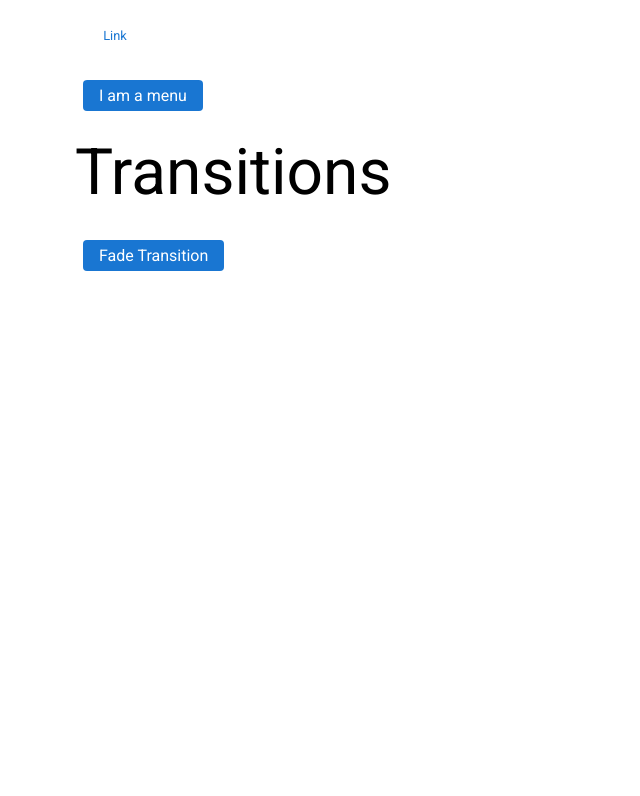
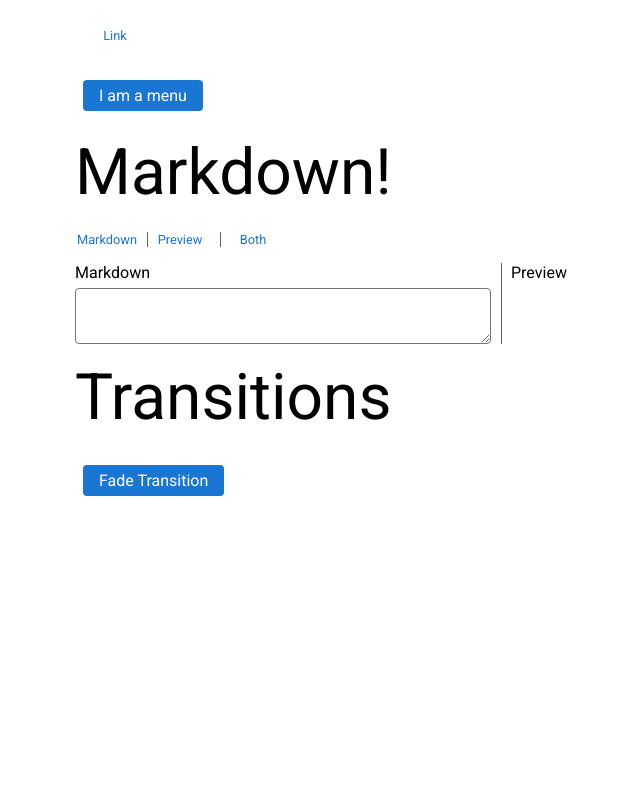
Before and after one commit to Gerras/website, a React app: page /components in a window 1280 px wide. Shown: the part 1444-2240 px from the top of the page, without its empty margins (139-779 px from the left). Built offline with nearby package versions, Linux system fonts and the light colour scheme.

Commit message:
Creating a more flushed out markdown component, has the ability to toggle between preview and markdown. Make some tweaks to the code component and component example layout.

```diff
--- a/src/app/components/Examples/MarkdownExample.tsx
+++ b/src/app/components/Examples/MarkdownExample.tsx
@@ -1,4 +1,3 @@
-import Code from '../../../design-library/components/Code/Code';
 import MarkdownPreview from '../../../design-library/components/Markdown/MarkdownPreview';
 import React from 'react';
 import Typography from '../../../design-library/components/Typography/Typography';
@@ -9,19 +8,6 @@ const MarkdownExample: React.FC = () => {
       <Typography variant="h1" gutterBottom>
         Markdown!
       </Typography>
-      <Code>
-        {`
-    const ButtonExample: React.FC = () => {
-      return (
-        <>
-          <Typography variant="h1" gutterBottom>
-            Buttons
-          </Typography>
-        </>
-      );
-    }
-      `}
-      </Code>
       <MarkdownPreview inputId="markdown" label="Markdown" />
     </>
   );
--- a/src/app/routes/Components.tsx
+++ b/src/app/routes/Components.tsx
@@ -30,10 +30,10 @@ const Components: React.FC = () => {
         <MenuExample />
       </Container>
       <Container maxWidth="md" gutterBottom>
-        <TransitionExample />
+        <MarkdownExample />
       </Container>
       <Container maxWidth="md" gutterBottom>
-        <MarkdownExample />
+        <TransitionExample />
       </Container>
     </>
   );
--- a/src/design-library/components/Code/Code.tsx
+++ b/src/design-library/components/Code/Code.tsx
@@ -15,19 +15,20 @@ const CodeWrapper = styled.div`
 `;
 
 const Pre = styled.pre`
+  background: none;
   color: ${(props) => props.theme.palette.common.white};
   font-family: Consolas, Menlo, Monaco, source-code-pro;
-  background: none;
   font-feature-settings: normal;
+  hyphens: none;
+  line-height: 1.5;
+  margin-bottom: 0;
+  padding: 1rem;
+  tab-size: 4;
   text-align: left;
   white-space: pre;
+  word-break: normal;
   word-spacing: normal;
-  word-break: normal;
   word-wrap: normal;
-  line-height: 1.5;
-  margin-bottom: 0;
-  tab-size: 4;
-  hyphens: none;
 `;
 
 const Code: React.FC<CodeProps> = (props) => {
--- a/src/design-library/components/Markdown/MarkDown.tsx
+++ b/src/design-library/components/Markdown/MarkDown.tsx
@@ -10,8 +10,6 @@ interface MarkDownProps {
 
 const MarkdownContainer = styled.div`
   padding: 0.325rem;
-  border: ${(props) => `1px solid ${props.theme.palette.grey.g500}`};
-  border-radius: ${(props) => props.theme.borderRadius};
   min-height: 56px;
 `;
 
--- a/src/design-library/components/Markdown/MarkdownInput.tsx
+++ b/src/design-library/components/Markdown/MarkdownInput.tsx
@@ -4,9 +4,10 @@ import styled from 'styled-components';
 interface MarkdownProps {
   id: string;
   onChange?: React.ChangeEventHandler<HTMLTextAreaElement>;
+  value?: string | ReadonlyArray<string> | number | undefined;
 }
 
-const MarkdownRoot = styled.textarea`
+const MarkdownInputRoot = styled.textarea`
   font-size: 1rem;
   padding: 8px;
   border-radius: ${(props) => props.theme.borderRadius};
@@ -14,7 +15,13 @@ const MarkdownRoot = styled.textarea`
 `;
 
 const MarkdownInput: React.FC<MarkdownProps> = (props) => {
-  return <MarkdownRoot id={props.id} onChange={props.onChange} />;
+  return (
+    <MarkdownInputRoot
+      id={props.id}
+      onChange={props.onChange}
+      value={props.value}
+    />
+  );
 };
 
 export default MarkdownInput;
--- a/src/design-library/components/Markdown/MarkdownPreview.tsx
+++ b/src/design-library/components/Markdown/MarkdownPreview.tsx
@@ -1,10 +1,12 @@
 import React, { useState } from 'react';
+import Button from '../Button/Button';
 import Divider from '../Divider/Divider';
 import ErrorBoundary from '../../utils/ErrorBoundary';
 import Label from '../Form/Label';
 import Markdown from './Markdown';
 import MarkdownInput from './MarkdownInput';
 import Typography from '../Typography/Typography';
+import { Value } from '../../types/element.types';
 import styled from 'styled-components';
 
 interface MarkdownPreviewProps {
@@ -12,10 +14,22 @@ interface MarkdownPreviewProps {
   label: string;
 }
 
+type MarkdownVisibility = 'markdown' | 'preview' | 'both';
+
+const MarkdownPreviewOuter = styled.div`
+  display: flex;
+  width: 100%;
+  flex-direction: column;
+`;
+
 const MarkdownPreviewContainer = styled.div`
   display: flex;
-  width: 100%;
   justify-content: space-between;
+`;
+
+const ButtonContainer = styled.div`
+  display: flex;
+  margin-bottom: 1rem;
 `;
 
 const MarkdownContainer = styled.div`
@@ -26,9 +40,39 @@ const MarkdownContainer = styled.div`
 
 const MarkdownPreview: React.FC<MarkdownPreviewProps> = (props) => {
   const [markDown, setMarkDown] = useState<string>('');
+  const [textAreaValue, setTextAreaValue] = useState<Value>();
+  const [markdownVisibility, setMarkdownVisibility] =
+    useState<MarkdownVisibility>('both');
   const handleOnChange: React.ChangeEventHandler<HTMLTextAreaElement> = (e) => {
+    setTextAreaValue(e.currentTarget.value);
     setMarkDown(e.currentTarget.value);
   };
+
+  const renderMarkdownVisibility = () => {
+    if (markdownVisibility === 'preview') {
+      return (
+        <>
+          <Typography gutterBottom>Preview</Typography>
+          <ErrorBoundary fallback={<div>Whoops!</div>}>
+            <Markdown markdown={markDown} />
+          </ErrorBoundary>
+        </>
+      );
+    }
+    if (markdownVisibility === 'markdown') {
+      return (
+        <>
+          <Label id={props.inputId} gutterBottom>
+            {props.label}
+          </Label>
+          <MarkdownInput
+            onChange={handleOnChange}
+            id={props.inputId}
+            value={textAreaValue}
+          />
+        </>
+      );
+    }
 
     return (
       <MarkdownPreviewContainer>
@@ -36,7 +80,11 @@ const MarkdownPreview: React.FC<MarkdownPreviewProps> = (props) => {
           <Label id={props.inputId} gutterBottom>
             {props.label}
           </Label>
-        <MarkdownInput onChange={handleOnChange} id={props.inputId} />
+          <MarkdownInput
+            onChange={handleOnChange}
+            id={props.inputId}
+            value={textAreaValue}
+          />
         </MarkdownContainer>
         <Divider />
         <MarkdownContainer>
@@ -49,4 +97,39 @@ const MarkdownPreview: React.FC<MarkdownPreviewProps> = (props) => {
     );
   };
 
+  return (
+    <MarkdownPreviewOuter>
+      <ButtonContainer>
+        <Button
+          type="tertiary"
+          size="sm"
+          directStyles={{ padding: 0, margin: '0 8px 0 0' }}
+          onClick={() => setMarkdownVisibility('markdown')}
+        >
+          Markdown
+        </Button>
+        <Divider />
+        <Button
+          type="tertiary"
+          size="sm"
+          directStyles={{ padding: 0, margin: '0 8px 0 0' }}
+          onClick={() => setMarkdownVisibility('preview')}
+        >
+          Preview
+        </Button>
+        <Divider />
+        <Button
+          type="tertiary"
+          size="sm"
+          directStyles={{ padding: 0, margin: '0 8px 0 0' }}
+          onClick={() => setMarkdownVisibility('both')}
+        >
+          Both
+        </Button>
+      </ButtonContainer>
+      {renderMarkdownVisibility()}
+    </MarkdownPreviewOuter>
+  );
+};
+
 export default MarkdownPreview;
--- /dev/null
+++ b/src/design-library/types/element.types.ts
@@ -0,0 +1 @@
+export type Value = string | ReadonlyArray<string> | number | undefined;
```
Lines whose indentation alone changed are shown as unchanged.
